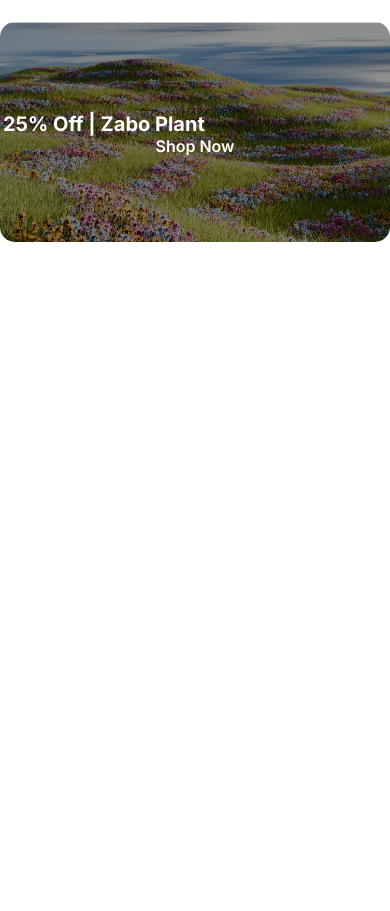
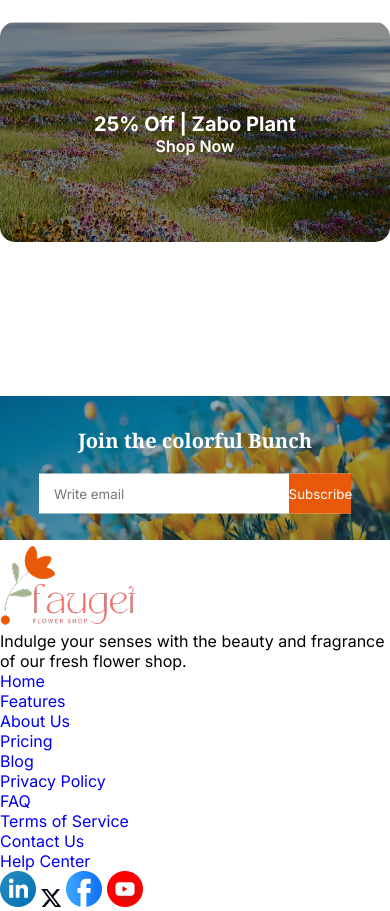
Before and after one commit to jakaria9499/B12A02, a plain HTML site: page index.html in a window 390 px wide. Shown: the part 4298-5209 px from the top of the page. Before the commit the page ends 4544 px from the top, so only its background shows below. Drawn offline with Linux system fonts and the light colour scheme.

Commit message:
mail section added responsive style added

```diff
--- a/index.html
+++ b/index.html
@@ -20,6 +20,7 @@
         </nav>
     </header>
     <main>
+        <div class="main-container">
             <section class="banner">
                 <div class="text-content">
                     <h1>ALWAYS <span class="primary">FRESH</span></h1>
@@ -130,9 +131,45 @@
                     </div>
                 </div>
             </section>
+        </div>
+        <section class="email-sec">
+            <img src="assets/news-letter-bg.png" alt="">
+            <div class="input-container">
+                <h1>Join the colorful Bunch</h1>
+                <div class="input">
+                    <input type="text" name="email" id="email" placeholder="Write email">
+                    <button  type="submit">Subscribe</button>
+                </div>
+            </div>
+        </section>
     </main>
     <footer>
-
+        <div class="footer">
+            <div class="footer-hero">
+                <img src="assets/logo.png" alt="logo">
+                <p>Indulge your senses with the beauty and fragrance of our fresh flower shop. </p>
+            </div>
+            <div class="link-item">
+                <ul>
+                    <li><a href="#">Home</a></li>
+                    <li><a href="#">Features</a></li>
+                    <li><a href="#">About Us</a></li>
+                    <li><a href="#">Pricing</a></li>
+                    <li><a href="#">Blog</a></li>
+                    <li><a href="#">Privacy Policy</a></li>
+                    <li><a href="#">FAQ</a></li>
+                    <li><a href="#">Terms of Service</a></li>
+                    <li><a href="#">Contact Us</a></li>
+                    <li><a href="#">Help Center</a></li>
+                </ul>
+            </div>
+            <div class="footer-logo">
+                <img src="assets/icon-linkedin.png" alt="linkedin link">
+                <img src="assets/icon-twitter.png" alt="twitter link">
+                <img src="assets/icon-facebook.png" alt="facebook link">
+                <img src="assets/icon-youtube.png" alt="youtube link">
+            </div>
+        </div>
     </footer>
 </body>
 </html>
--- a/style.css
+++ b/style.css
@@ -51,7 +51,10 @@ nav .home{
     margin-right: 20px;
 }
 /* main section styleing  start */
-main {
+main{
+    width: 100%;
+}
+.main-container {
     max-width: 71rem;
     margin: 0 auto;
 
@@ -192,6 +195,7 @@ main {
     grid-template-columns: repeat(1, 1fr 2fr);
     height: 430px;
     gap: 20px;
+    box-sizing: border-box;
 }
 .latest-deals .img-div > div{
     position: relative;
@@ -233,6 +237,61 @@ main {
     grid-column: 2;
     grid-row: 1 / span 2;
 }
+
+
+/* mail section  */
+
+.email-sec{
+    width: 100%;
+    margin-top: 150px;
+    position:relative;
+
+}
+.email-sec .input-container {
+    display: flex;
+    flex-direction: column;
+    align-items: center;
+    position: absolute;
+    top:50%;
+    left:50%;
+    transform: translate(-50%, -50%);
+    width: 60%;
+}
+.email-sec img{
+    width: 100%;
+}
+.email-sec .input-container h1{
+    font-size: 50px;
+    font-weight: bold;
+    color: white;
+    font-family: "Noto Serif", serif;
+}
+.input-container .input{
+    width: 100%;
+    position: relative;
+    margin-top: 20px;
+}
+.input-container .input input{
+    width: calc(100% - 30px);
+    border: none;
+    height: 60px;
+    padding: 0 15px;
+}
+.input-container .input button{
+    position: absolute;
+    bottom: 0px;
+    right: 0px;
+    width: 20%;
+    border: none;
+    height: 60px;
+    background-color: var(--primary-color);
+    color: white;
+}
+.input-container .input input:focus{
+    outline: none;
+}
+
+
 
 
 /* responsive design */
@@ -293,6 +352,7 @@ main {
 
     .latest-deals .img-div {
         grid-template-columns: repeat(1, 1fr);
+        height: 100%;
     }
     .latest-deals .img-div .third-child{
     grid-column: 1 / span 1;
@@ -303,6 +363,16 @@ main {
     }
     .latest-deals .img-div .third-child h3{
     font-size: 20px;
+    text-align: center;
+    }
+    .email-sec .input-container h1{
+        font-size: 20px;
+    }
+    .email-sec .input-container {
+        width: 80%;
+    }
+    .input-container .input input , .input-container .input button{
+        height: 40px;
     }
 }
 
@@ -313,5 +383,10 @@ main {
         justify-content: center;
         align-items: flex-end;
     }
-
+    .email-sec .input-container h1{
+        font-size: 31px;
+    }
+        .email-sec .input-container {
+        width: 70%;
+    }
 }
```
Lines whose indentation alone changed are shown as unchanged.
